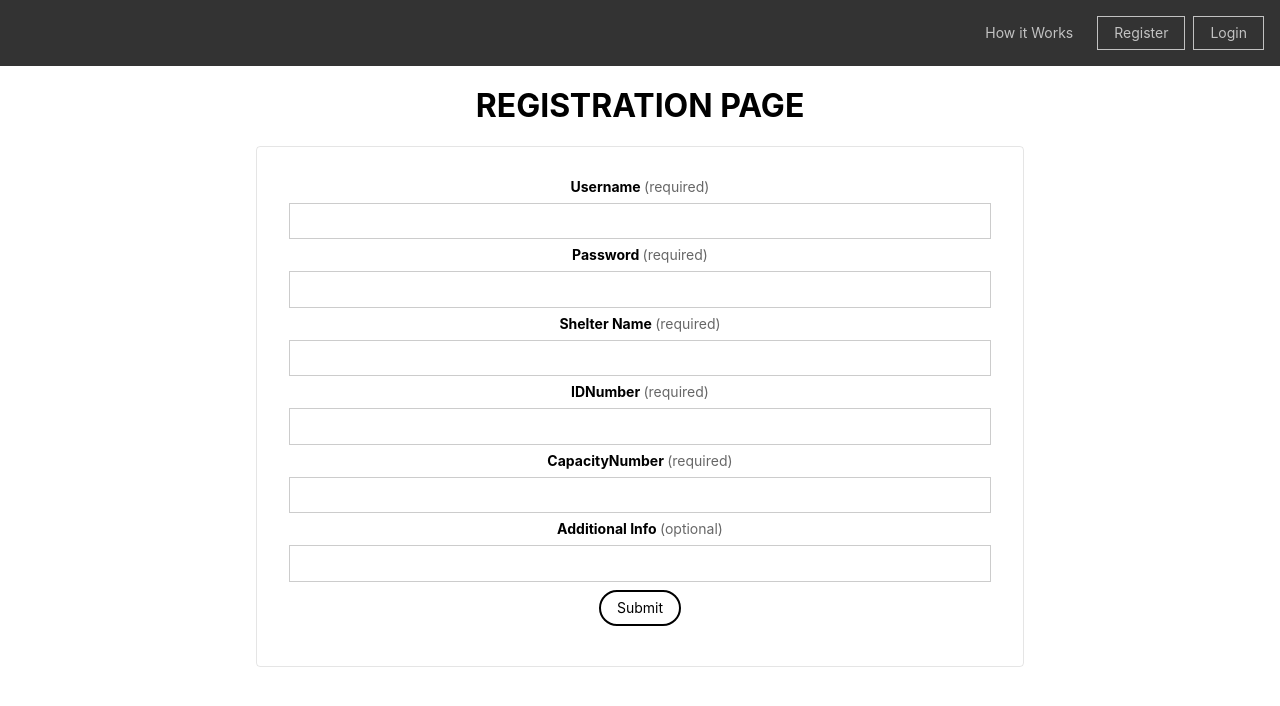
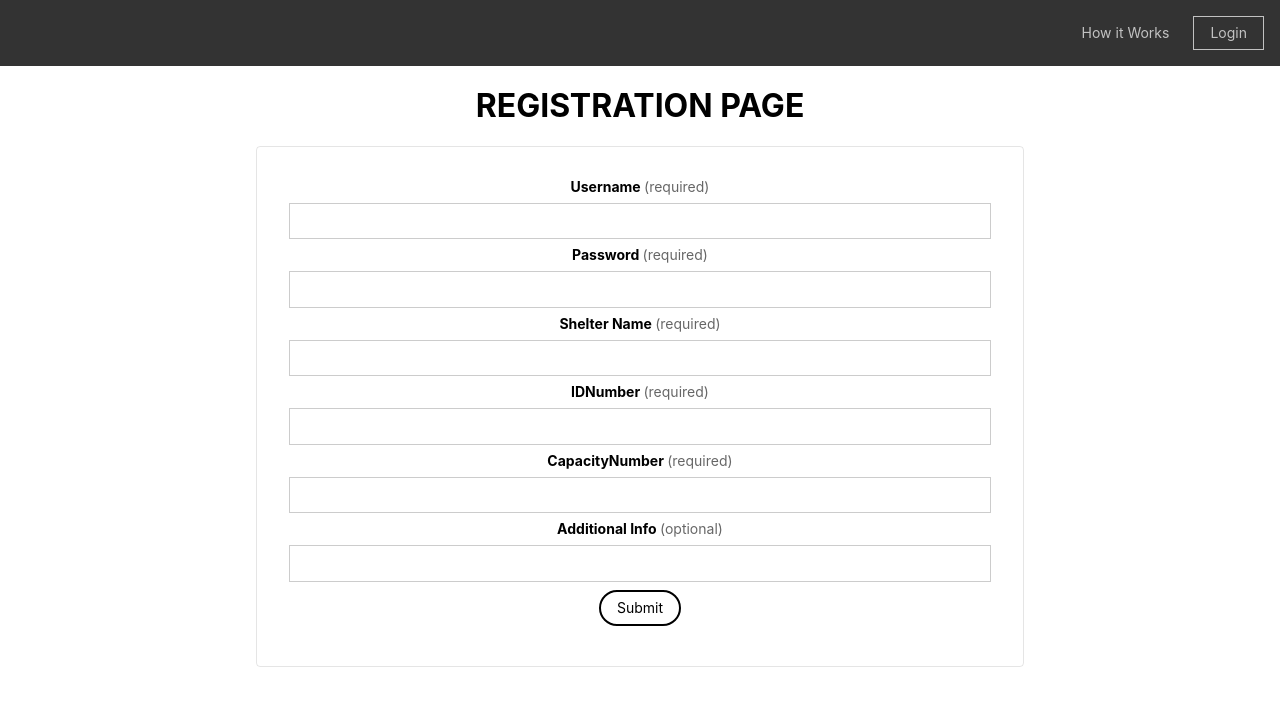
Before and after one commit to yuubd/nwHacks_Newton_4, a React (Create React App) app: page /register in a window 1280 px wide. Shown: the top 706 px of the page. Built offline with nearby package versions, Linux system fonts and the light colour scheme.

Commit message:
removed link to register in register page

```diff
--- a/src/containers/Register/Register.js
+++ b/src/containers/Register/Register.js
@@ -21,12 +21,6 @@ class Register extends Component {
 					to="/"
 				>
 					How it Works
-				</Link>
-				<Link
-					className="f6 fw4 hover-white no-underline white-70 dib ml2 pv2 ph3 ba"
-					to="/register"
-				>
-					Register
 				</Link>
 				<Link
 					className="f6 fw4 hover-white no-underline white-70 dib ml2 pv2 ph3 ba"
```
